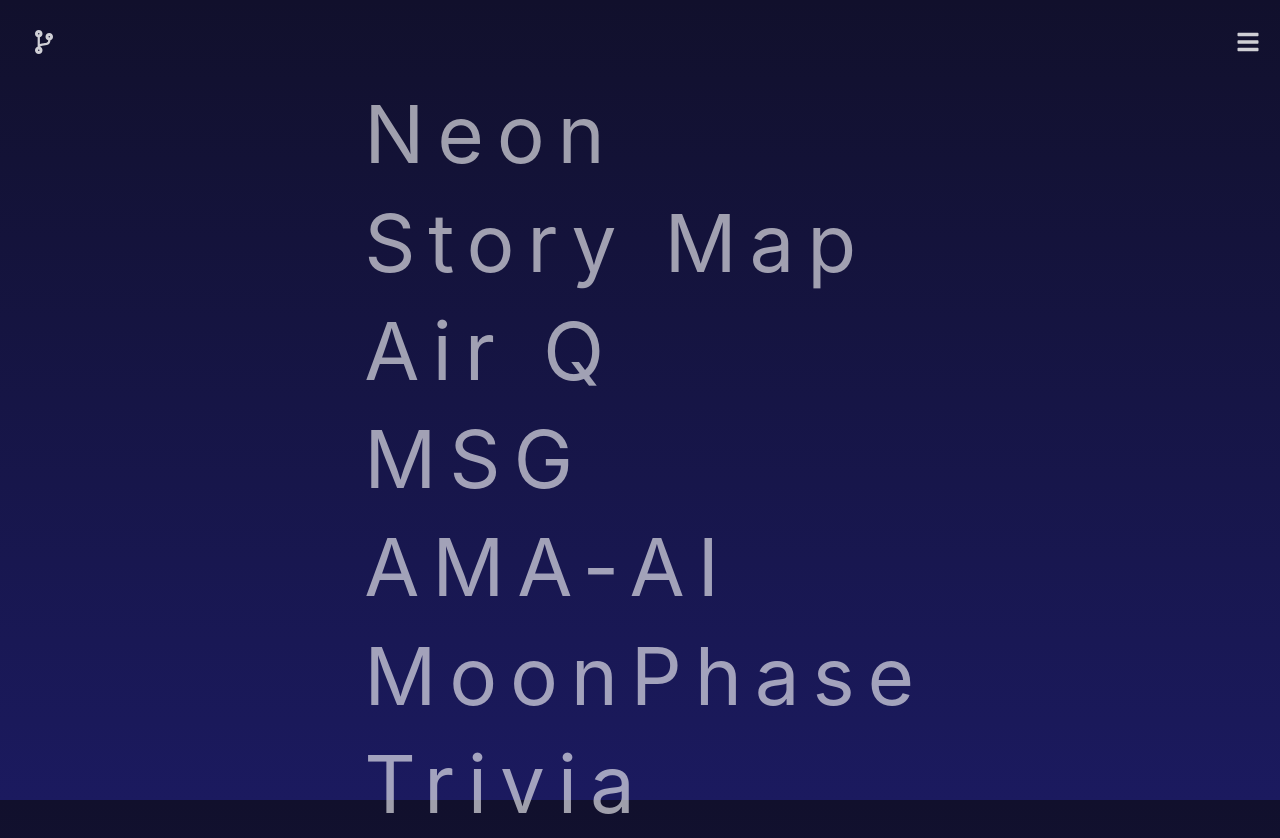
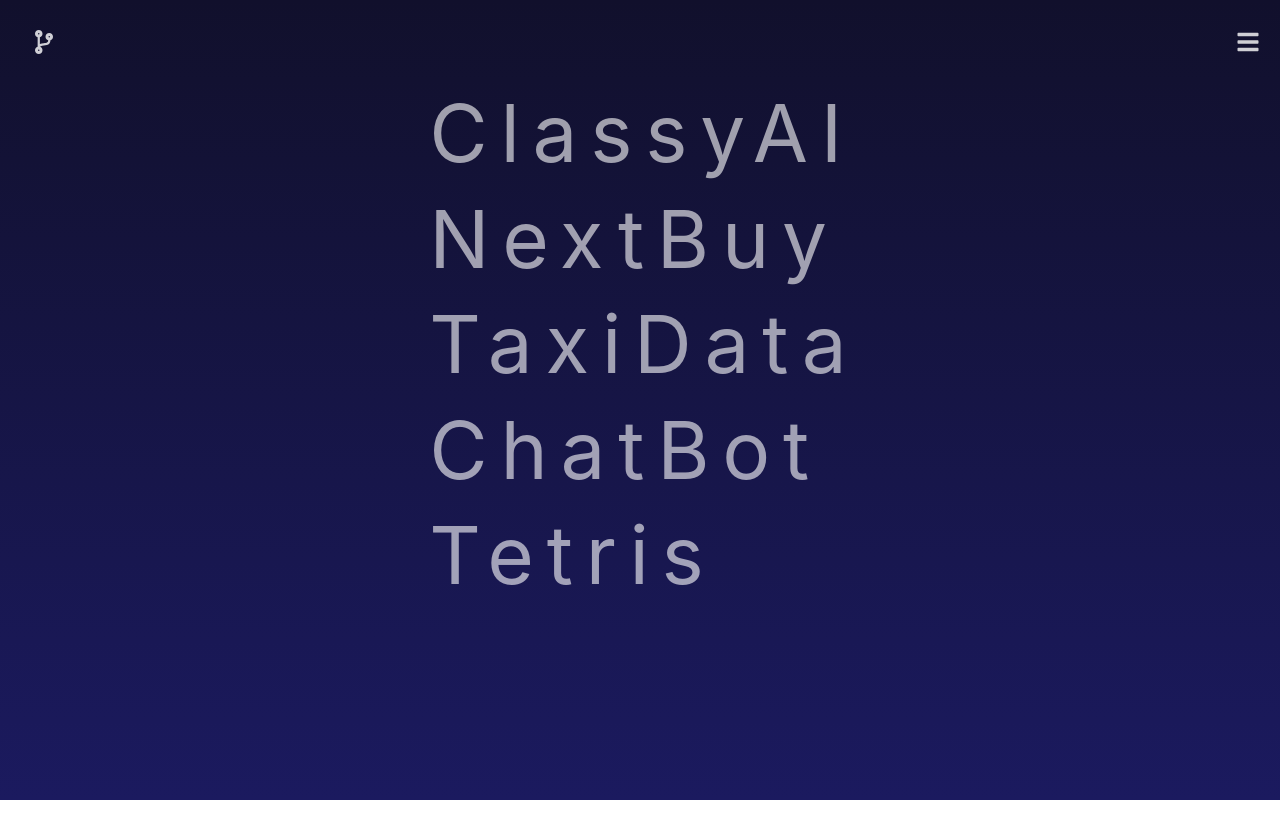
Before and after one commit to cjtakhar/cjtakhar, a React (Create React App) app: page /portfolio in a window 1280 px wide. After the commit the page ends 800 px from the top, so only its background shows below. Built offline with nearby package versions, Linux system fonts and the light colour scheme.

Commit message:
portfolio update

```diff
--- a/src/components/About.jsx
+++ b/src/components/About.jsx
@@ -1,14 +1,22 @@
 import '../styles/about.css'
 
-const About = ()=> {
+const About = () => {
     return (
         <div className="about-container">
             <div className="about-info">
                 <h2 className="about-title">About</h2>
-                <p className="about-text">A highly passionate technologist and writer based in San Francisco dedicated to driving positive change in the world by applying technology to make impactful, ethical, meaningful shifts in the way that we live.</p>
-                <p className="about-text">Creating high quality digital experiences by writing elegant code that scales.</p>
+                <p className="about-text">
+                    I'm an AI and Machine Learning Engineer based in San Francisco operating at the nexus of robust systems architecture and human-centered design. My expertise spans the full technical stack—from orchestrating complex data pipelines and fine-tuning models to architecting scalable full-stack applications.
+                </p>
+
+                <p className="about-text">
+                    Currently, I'm building <a href="https://stayclassy.ai" target="_blank" rel="noopener noreferrer" className="about-link">Classy AI</a>, a Socratic learning platform powered by a custom fine-tuned reasoning model. I'm dedicated to building technology that champions integrity and deep conceptual understanding.
+                </p>
+
+                <p className="about-text">
+                    I'm driven by the conviction that AI should serve to elevate intelligence rather than replace it. I prioritize clean, maintainable code and durable system design to create tools that enhance what humans are capable of.
+                </p>
             </div>
-
         </div>
     )
 }
--- a/src/components/Dashboard.jsx
+++ b/src/components/Dashboard.jsx
@@ -5,7 +5,6 @@
 import { FaInstagram } from "react-icons/fa";
 import { AiOutlineLinkedin } from "react-icons/ai";
 import { Link } from "react-router-dom";
-
 
 const Dashboard = () => {
   useEffect(() => {
@@ -20,11 +19,20 @@
         <div className="title-container">
           <h1 className="title">CJ Takhar</h1>
           <h2 className="subtitle">Software Engineer</h2>
-        <div className="button-slide-up">
+          <div className="button-stack">
+  <div className="button-slide-up delay-0">
     <Link to="/about">
       <button className="about-btn">My Story</button>
     </Link>
   </div>
+
+  <div className="button-slide-up delay-1">
+    <Link to="/portfolio">
+      <button className="about-btn portfolio-btn">Portfolio</button>
+    </Link>
+  </div>
+</div>
+
         </div>
         <div className="img-container">
           <img className="cjtakhar-img" src={Image} alt="CJ Takhar"></img>
@@ -48,7 +56,6 @@
         </li>
       </div>
     </div>
-
   );
 };
 
--- a/src/components/Portfolio.jsx
+++ b/src/components/Portfolio.jsx
@@ -10,25 +10,19 @@
         <div className="portfolio-container">
             <div className="portfolio">
                 <div className="project a1">
-                    <Link className="project-link" to="https://joinneon.com">Neon</Link>
+                    <Link className="project-link" to="https://stayclassy.ai">ClassyAI</Link>
                 </div>
                 <div className="project a2">
-                    <Link className="project-link" to="https://cjtakhar.github.io/storymap/">Story Map</Link>
+                    <Link className="project-link" to="https://github.com/cjtakhar/nextbuy">NextBuy</Link>
                 </div>
                 <div className="project a3">
-                    <Link className="project-link" to="https://cjtakhar.github.io/air-q/">Air Q</Link>
+                    <Link className="project-link" to="https://github.com/cjtakhar/nyc-taxi">TaxiData</Link>
                 </div>
                 <div className="project a4">
-                    <Link className="project-link" to="https://cjtakhar.github.io/msg/">MSG</Link>
+                    <Link className="project-link" to="https://cjtakhar.github.io/gem-ui/">ChatBot</Link>
                 </div>
                 <div className="project a5">
-                    <Link className="project-link" to="https://cjtakhar.github.io/AMA-AI/">AMA-AI</Link>
-                </div>
-                <div className="project a6">
-                    <Link className="project-link" to="https://cjtakhar.github.io/moonphase/">MoonPhase</Link>
-                </div>
-                <div className="project a7">
-                    <Link className="project-link" to="https://cjtakhar.github.io/sports-trivia/">Trivia</Link>
+                    <Link className="project-link" to="https://cjtakhar.github.io/tetris/">Tetris</Link>
                 </div>
             </div>
         </div>
--- a/src/styles/about.css
+++ b/src/styles/about.css
@@ -29,6 +29,17 @@
     animation: slideIn 1s forwards;
 }
 
+.about-link {
+  color: inherit;
+  text-decoration: none;
+  text-decoration-thickness: 1.5px;
+  transition: opacity 150ms ease;
+}
+
+.about-link:hover {
+  opacity: 0.75;
+}
+
 @media (max-width: 768px) {
     .about-container {
         display: flex;
--- a/src/styles/dashboard.css
+++ b/src/styles/dashboard.css
@@ -71,12 +71,33 @@
     cursor: pointer;
 }
 
+.button-stack {
+  display: flex;
+  flex-direction: column;
+  align-items: center;
+}
+
+.portfolio-btn {
+  margin-top: 20px; /* space below My Story */
+}
+
+/* Animation delays */
+.delay-0 {
+  animation-delay: 0.0s;
+}
+
+.delay-1 {
+  animation-delay: 0.2s;
+}
+
+
 .social-container {
     display: flex;
     flex-direction: row;
     justify-content: center;
     align-items: center;
     list-style: none;
+    margin-top: 15px;
     width: 50%;
 }
 
```
Lines whose indentation alone changed are shown as unchanged.
